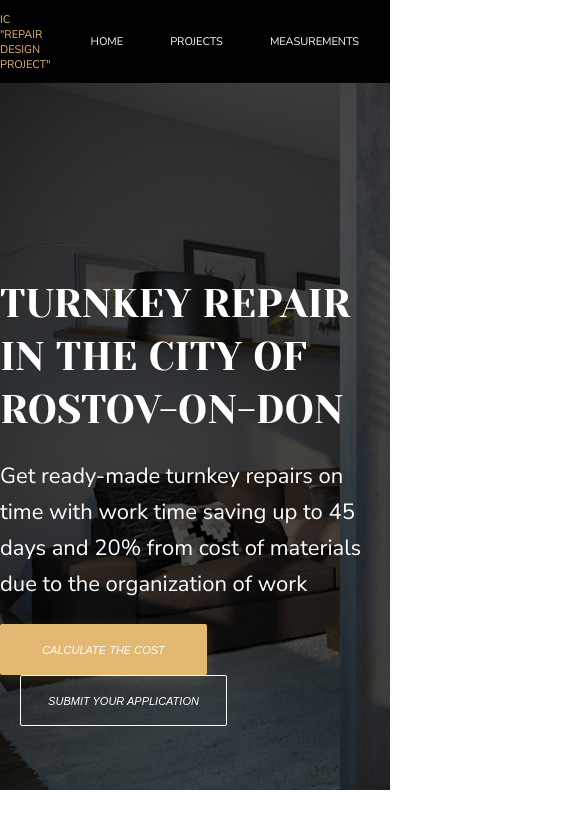
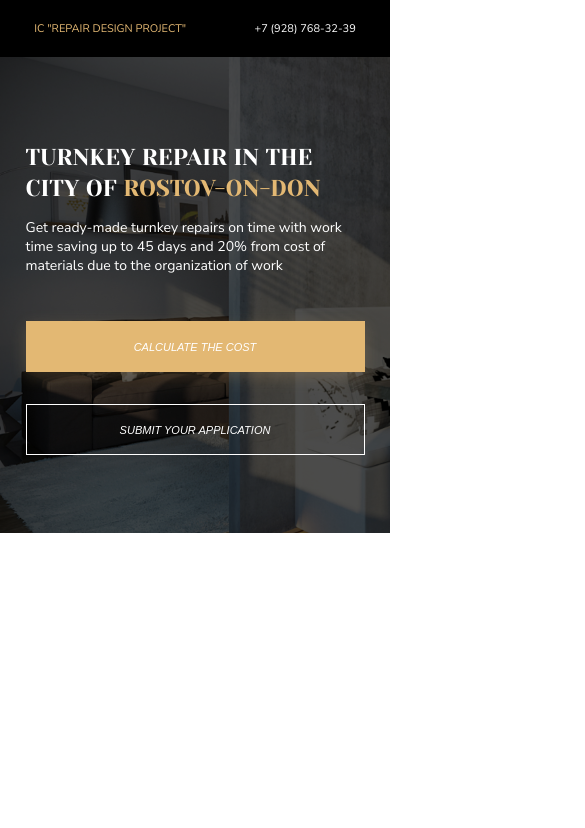
Before and after one commit to woland-szr/landing, a plain HTML site: page index.html in a window 390 px wide. Shown: the top 828 px of the page, 585 px wide, since content can reach past the window. Drawn offline with Linux system fonts and the light colour scheme.

Commit message:
First block of main content with mobile ver.

```diff
--- a/index.html
+++ b/index.html
@@ -32,7 +32,7 @@
             <div class="title-overlay"></div>
                 <div class="main-container__title__text">
                     <h1>
-                        Turnkey Repair in the city of Rostov-on-Don
+                        Turnkey Repair in the city of <span class="main-container__title__text__color">Rostov-on-Don</span>
                     </h1>
                     <p>
                         Get ready-made turnkey repairs on time with work time saving up to 45 days and 20% from cost of materials due to the organization of work
--- a/styles/styles.css
+++ b/styles/styles.css
@@ -25,8 +25,20 @@ body * {
     height: 83px;
 }
 
+@media only screen and (max-device-width : 1300px) {
+    .header-container {
+        height: 57px;
+    }
+}
+
 .logo {
     color: #E3B873;
+}
+
+@media only screen and (max-device-width : 1300px) {
+    .main-menu {
+        display: none;
+    }
 }
 
 .main-menu__ul {
@@ -54,6 +66,13 @@ body * {
     text-decoration-line: underline;
 }
 
+@media only screen and (max-device-width : 1300px) {
+    .phone-link a{
+        color: white;
+        text-decoration-line: none;
+    }
+}
+
 .button {
     background: #E3B873;
     box-shadow: 0px 5px 15px rgba(227, 184, 115, 0.2);
@@ -65,9 +84,21 @@ body * {
     color: white;
 }
 
+@media only screen and (max-device-width : 1300px) {
+    .button {
+        border-radius: 0;
+    }
+}
+
 .main-menu__button {
     width: 161px;
     height: 37px;
+}
+
+@media only screen and (max-device-width : 1300px) {
+    .main-menu__button {
+        display: none;
+    }
 }
 
 .main-container__title {
@@ -78,6 +109,14 @@ body * {
     position: relative;
     z-index: 0;
 }
+
+@media only screen and (max-device-width : 1300px) {
+    .main-container__title{
+        height: 476px;
+        padding-top: 85px;
+    }
+}
+
 
 .title-overlay {
     position: absolute;
@@ -94,6 +133,12 @@ body * {
     margin: 0 auto;
 }
 
+@media only screen and (max-device-width : 1300px) {
+    .main-container__title__text {
+        max-width: 339px;
+    }
+}
+
 .main-container__title__text h1 {
     font-family: Yeseva One;
     font-style: normal;
@@ -106,10 +151,28 @@ body * {
     max-width: 560px;
 }
 
+.main-container__title__text__color {
+    color: #E3B873;
+}
+
+@media only screen and (max-device-width : 1300px) {
+    .main-container__title__text h1 {
+        font-size: 23px;
+        line-height: 31px;
+    }
+}
+
 .main-container__title__text p {
     font-size: 22px;
     line-height: 36px;
     max-width: 510px;
+}
+
+@media only screen and (max-device-width : 1300px) {
+    .main-container__title__text p {
+        font-size: 14px;
+        line-height: 19px;
+    }
 }
 
 .main-container__title__text .button {
@@ -123,3 +186,15 @@ body * {
     border: 1px solid white;
     margin-left: 20px;
 }
+
+@media only screen and (max-device-width : 1300px) {
+    .main-container__title__text .button {
+        height: 51px;
+        width: 100%;
+        margin-top: 32px;
+    }
+    .main-container__button-app {
+        margin-left: 0px;
+        margin-top: 26px;
+    }
+}
```
